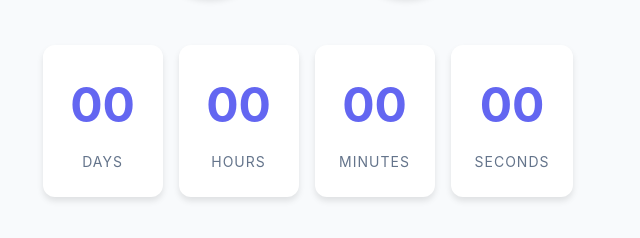
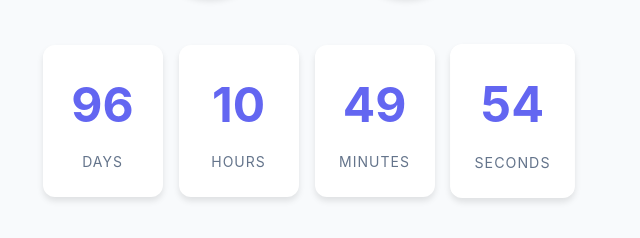
Before and after one commit to squark192/vb-countdown, a plain HTML site: page index.html in a window 1280 px wide. Shown: the part 398-636 px from the top of the page, 332-972 px from the left. Drawn offline with Linux system fonts and the light colour scheme.

Commit message:
Update target date in countdown script

```diff
--- a/index.html
+++ b/index.html
@@ -259,7 +259,7 @@
 
   <script>
     // Set the target date: May 23, 2025 at 18:00 GMT-3
-    const targetDate = new Date('2025-05-23T18:00:00-03:00');
+    const targetDate = new Date('2025-12-26T20:53:00-07:00');
 
     // Elements
     const daysEl = document.getElementById('days');
```
